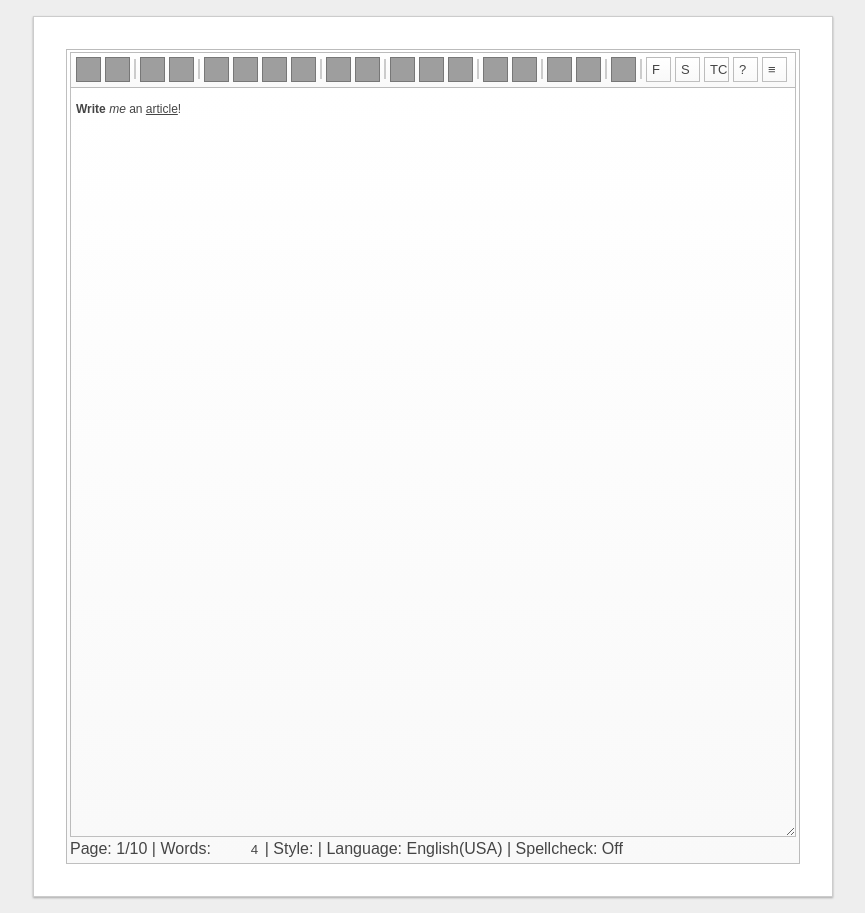
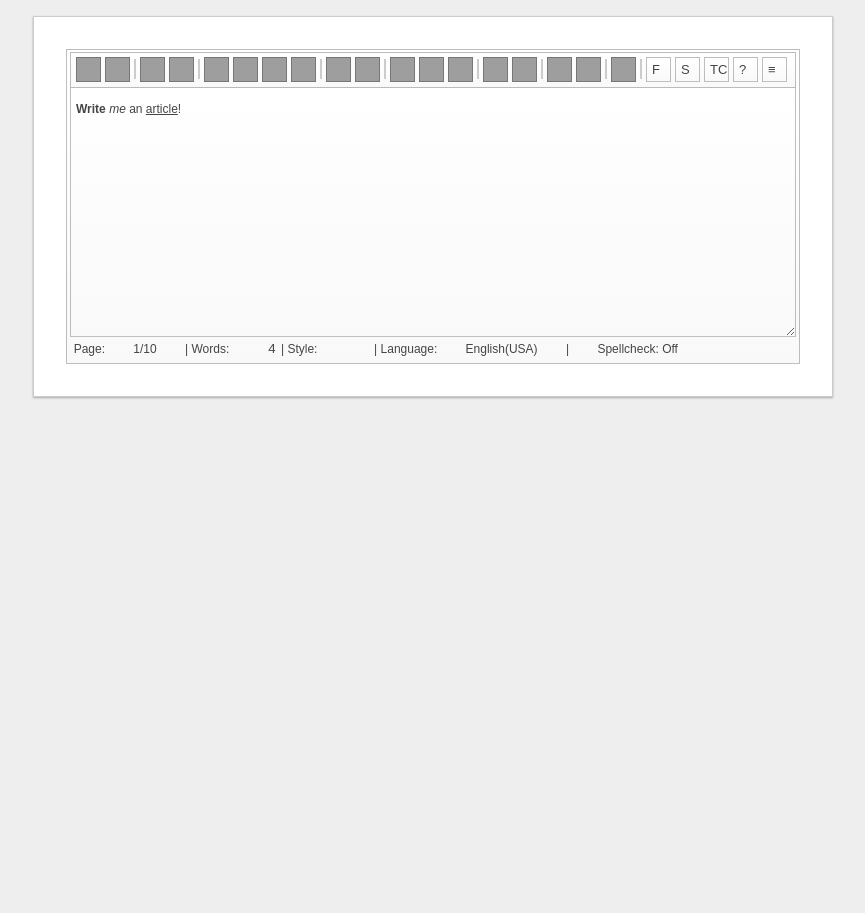
Before and after one commit to blade1989/EuroEditor, a PHP site: page / in a window 1280 px wide. Shown: the whole page, without its empty margins (207-1072 px from the left). After the commit the page ends 399 px from the top, so only its background shows below. Run offline with PHP 8.4, Linux system fonts and the light colour scheme; grey boxes are pictures that could not be loaded.

Commit message:
Update eeditor.css

```diff
--- a/eeditor.css
+++ b/eeditor.css
@@ -177,18 +177,16 @@
 
 #eetextarea {
     color: #454545;
-    max-height: 100%;
-    min-height: 750px;
-    height: 750px;
-
+    height: auto;
+    max-height: 750px;
     max-width: 100%;
+    min-height: 250px;
     min-width: 50%;
-    width: 100%;
-
     overflow: auto;
     padding: 0 5px;
     resize: vertical;
     text-align: left;
+    width: 100%;
 }
 
 #eetextarea img {
@@ -412,22 +410,61 @@
 .fullscreen {
     position: absolute;
     width: 100%;
-    /*max-height: 100%;*/
+
     min-height: 100%;
     height: auto;
     top: 0;
     left: 0;
-    /*bottom: 0;*/
+
     right: 0;
     -webkit-transition: all 500ms ease;
     transition: all 500ms ease;
 }
 
+
+div#pagefeature {
+    background-color: #f9f9f9;
+    border: 1px solid #cccccc;
+    box-shadow: 2px 2px 2px 0 rgba(0, 0, 0, 0.15);
+    left: 40%;
+    min-width: 250px;
+    padding: 25px;
+    position: absolute;
+    width: auto;
+}
+
+#pagefeature input {
+    float: right;
+    width: 50%;
+}
+
+#pagefeature label {
+    border-bottom: 1px solid #cccccc;
+    float: left;
+    width: 100%;
+}
+
+#closepagefeature {
+    float: right;
+    margin: -20px;
+}
+
+
 .fullscreen #eetextarea {
-    border: 0px none;
+    border-bottom: 1px solid #CCCCCC;
     margin: 0px auto;
+    height: 100%;
     width: 50%;
+}
 
+#eetextareainfo {
+    font-size: 12px;
+    margin: 0 auto;
+    width: 99%;
+}
+
+.fullscreen #eetextareainfo {
+    width: 49%;
 }
 
 html body article #eeditor #eebuttons *:active {
@@ -443,7 +480,7 @@
 #eetextarea[contenteditable="true"] {
     border: 1px solid #3465a4;
     background-color: #EEEEEE;
-    margin: 0px 1px;
+    /*margin: 0px 1px;*/
 }
 
 
@@ -465,6 +502,13 @@
     border: 0 none;
     text-align: right;
     width: 45px;
+}
+
+#eetextareainfo span {
+    display: inline-block;
+    padding-left: 25px;
+    padding-right: 25px;
+    text-align: right;
 }
 
 #words:before {
```
